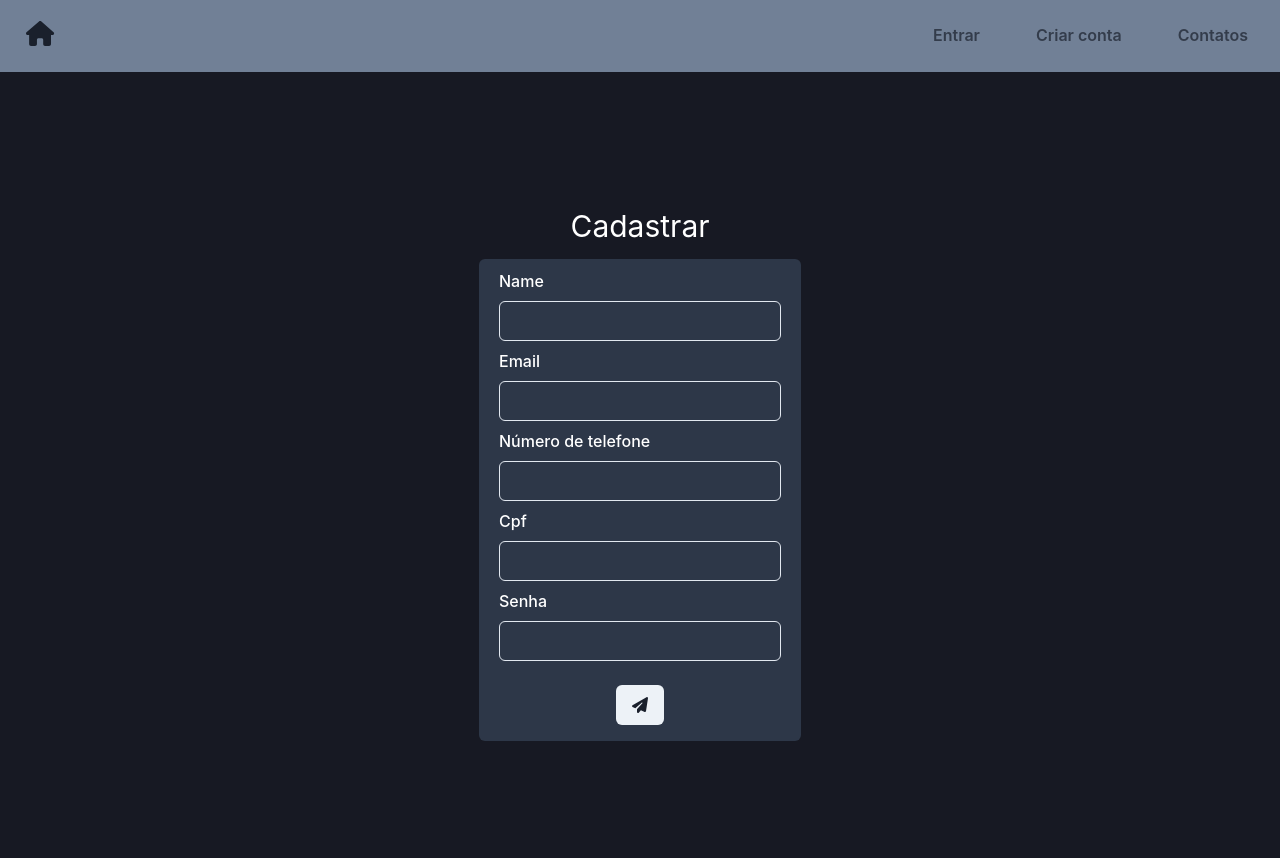
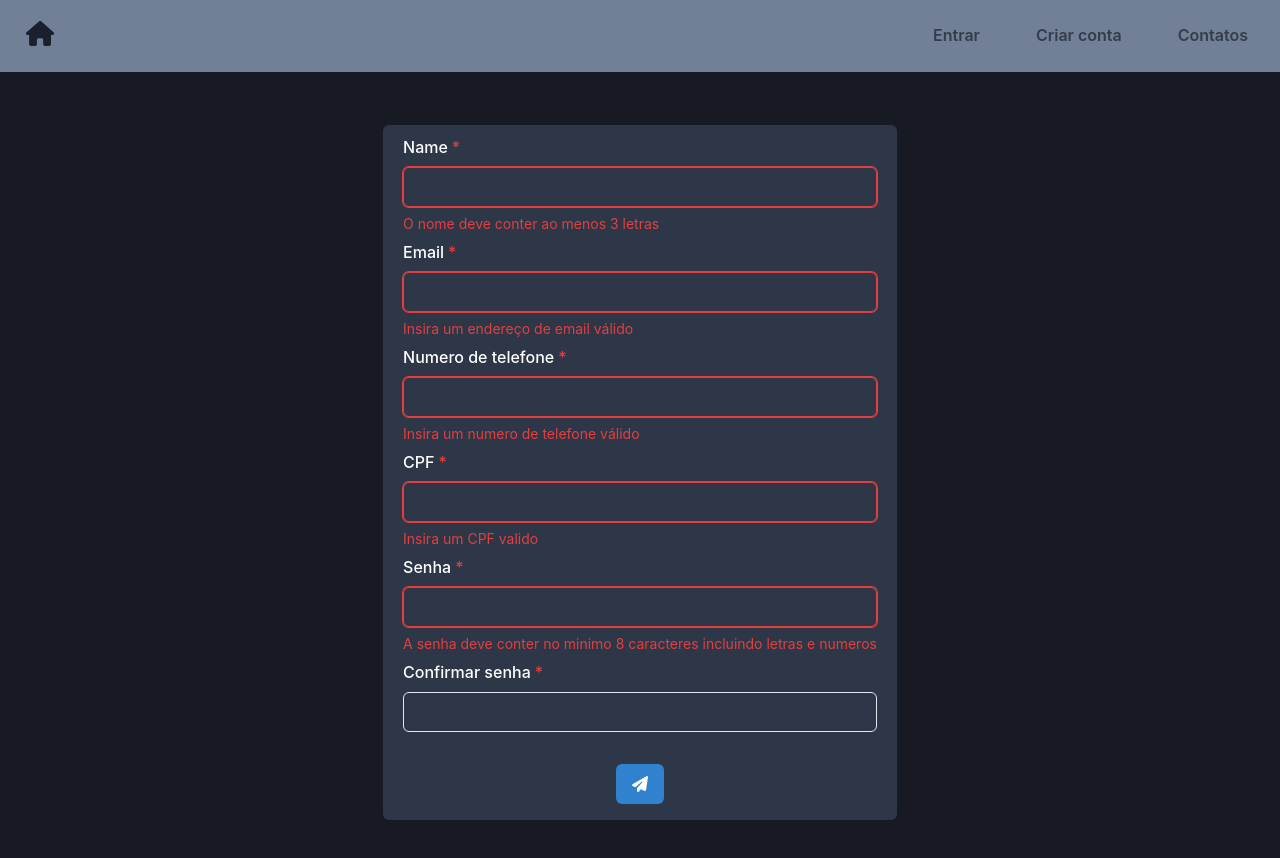
Before and after one commit to SuelytonThiago/form-project, a React (Vite) app: page /register in a window 1280 px wide. Shown: the top 858 px of the page. Built offline with nearby package versions, Linux system fonts and the light colour scheme.

Commit message:
updating project

```diff
--- a/src/App.jsx
+++ b/src/App.jsx
@@ -7,6 +7,7 @@ import { faEnvelope } from '@fortawesome/free-solid-svg-icons';
 import { faUser } from '@fortawesome/free-solid-svg-icons';
 import {Flex} from'@chakra-ui/react';
 import Navbar from './components/Navbar.jsx'
+import { Box } from '@chakra-ui/react';
 
 function App() {
 
--- a/src/router/Cadastro.jsx
+++ b/src/router/Cadastro.jsx
@@ -10,9 +10,14 @@ import {
     Input,
     Button,
     useToast,
+    Heading,
+    Text,
+    FormErrorMessage,
+    FormHelperText,
 } from '@chakra-ui/react';
 
 import { useNavigate } from 'react-router-dom';
+
 
 import axios from 'axios';
 
@@ -22,14 +27,57 @@ const Cadastro = () => {
     const toast = useToast();
     const navigate = useNavigate();
 
-    const [name, setName] = useState("");
-    const [email, setEmail] = useState("");
-    const [cpf, setCpf] = useState("");
-    const [contactNumber, setContactNumber] = useState("");
-    const [password, setPassword] = useState("");
+    const [values, setValues] = useState({
+        name: '',
+        email: '',
+        cpf: '',
+        contactNumber: '',
+        password: '',
+        confirmPassword: '',
+    });
 
-    const addPost = async() => {
-        const user = {name, email, contactNumber, cpf, password}
+    const [errors, setErrors] = useState({
+        name: '',
+        email: '',
+        cpf: '',
+        contactNumber: '',
+        password: '',
+        confirmPassword: '',
+    });
+
+    const calculateDigit = (numbers, multiplicator) => {
+        let total = 0;
+        for (let i = 0; i < numbers.length; i++) {
+            total += parseInt(numbers[i]) * multiplicator;
+            multiplicator--;
+        }
+        const rest = total % 11;
+        return rest > 1 ? rest : 0;
+    };
+
+    const validateName = values.name.length < 3 || !values.name ? true : false;
+
+    const validateEmail = /^[^\s@]+@[^\s@]+\.[^\s@]+$/.test(values.email) ? false : true;
+
+    const validateContactNumber = /^\d{11}$/.test(values.contactNumber) ? false: true;
+
+    const validatePassword = /^(?=.*[a-zA-Z])(?=.*\d).{8,}$/.test(values.password) ? false : true;
+
+    const validateConfirmPassword = values.confirmPassword !== values.password ? true : false;
+
+    const validateCpf = /^\d{11}$/.test(values.cpf) ? false: true;
+
+
+
+    const handleSubmit = async (e) => {
+            console.log('Formulário válido. Enviando...');
+            const user = {
+                name: values.name,
+                email: values.email,
+                contactNumber: values.contactNumber,
+                cpf: values.cpf,
+                password: values.password,
+            };
 
             try {
                 await axios.post(url, user);
@@ -39,12 +87,6 @@ const Cadastro = () => {
                     duration: 3000,
                     isClosable: true,
                 });
-
-            setName("");
-            setEmail("");
-            setCpf("");
-            setContactNumber("");
-            setPassword("");
                 navigate("/login");
             } catch (error) {
                 console.error("Erro ao cadastrar usuário:", error);
@@ -55,52 +97,116 @@ const Cadastro = () => {
                     duration: 3000,
                     isClosable: true,
                 });
+            };
     }
-    };
 
     return (
         <>
             <Flex direction="column" width='full' justify='center' align='center' bg="gray.900" overflowY="auto" height="100vh">
-                <Box color='white' fontSize='30px' mb='10px'>Cadastrar</Box>
                 <Flex direction="column" gap=".5rem" bg="gray.700" p="10px 20px 0px" borderRadius='md'>
-                    <FormControl color='white'>
+                    <FormControl color='white' isRequired isInvalid={validateName}>
                         <FormLabel color='white'>Name</FormLabel>
                         <Input
                             type='text'
-                        value={name}
-                        onChange={(e) => setName(e.target.value)}/>
+                            value={values.name}
+                            onChange={(e) => setValues((prevValues) => ({ ...prevValues, name: e.target.value }))} />
+                        {!validateName ? (
+                            <FormHelperText>
+                                Digite seu Nome
+                            </FormHelperText>
+                        ) : (
+                            <FormErrorMessage>
+                                O nome deve conter ao menos 3 letras
+                            </FormErrorMessage>
+                        )}
                     </FormControl>
-                    <FormControl color='white'>
+
+                    <FormControl color='white' isRequired isInvalid={validateEmail}>
                         <FormLabel color='white'>Email</FormLabel>
                         <Input
                             type='email'
-                        value={email}
-                        onChange={(e) => setEmail(e.target.value)}/>
+                            value={values.email}
+                            onChange={(e) => setValues((prevValues) => ({ ...prevValues, email: e.target.value }))} />
+                        {!validateEmail ? (
+                            <FormHelperText>
+                                Digite seu Email
+                            </FormHelperText>
+                        ) : (
+                            <FormErrorMessage>
+                                Insira um endereço de email válido
+                            </FormErrorMessage>
+                        )}
                     </FormControl>
-                    <FormControl color='white'>
-                        <FormLabel color='white'>Número de telefone</FormLabel>
+
+                    <FormControl color='white' isRequired isInvalid={validateContactNumber}>
+                        <FormLabel color='white'>Numero de telefone</FormLabel>
                         <Input
                             type='text'
-                        value={contactNumber}
-                        onChange={(e) => setContactNumber(e.target.value)}/>
+                            value={values.contactNumber}
+                            onChange={(e) => setValues((prevValues) => ({ ...prevValues, contactNumber: e.target.value }))} />
+                        {!validateContactNumber? (
+                            <FormHelperText>
+                                Digite seu numero de telefone
+                            </FormHelperText>
+                        ) : (
+                            <FormErrorMessage>
+                                Insira um numero de telefone válido
+                            </FormErrorMessage>
+                        )}
                     </FormControl>
-                    <FormControl color='white'>
-                        <FormLabel color='white'>Cpf</FormLabel>
+
+                    <FormControl color='white' isRequired isInvalid={validateCpf}>
+                        <FormLabel color='white'>CPF</FormLabel>
                         <Input
                             type='text'
-                        value={cpf}
-                        onChange={(e) => setCpf(e.target.value)}/>
+                            value={values.cpf}
+                            onChange={(e) => setValues((prevValues) => ({ ...prevValues, cpf: e.target.value }))} />
+                        {!validateCpf? (
+                            <FormHelperText>
+                                Digite o seu CPF
+                            </FormHelperText>
+                        ) : (
+                            <FormErrorMessage>
+                                Insira um CPF valido
+                            </FormErrorMessage>
+                        )}
                     </FormControl>
-                    <FormControl color='white'>
+
+                    <FormControl color='white' isRequired isInvalid={validatePassword}>
                         <FormLabel color='white'>Senha</FormLabel>
                         <Input
                             type='password'
-                        value={password}
-                        onChange={(e) => setPassword(e.target.value)}/>
+                            value={values.password}
+                            onChange={(e) => setValues((prevValues) => ({ ...prevValues, password: e.target.value }))} />
+                        {!validatePassword? (
+                            <FormHelperText>
+                            </FormHelperText>
+                        ) : (
+                            <FormErrorMessage>
+                                 A senha deve conter no minimo 8 caracteres incluindo letras e numeros
+                            </FormErrorMessage>
+                        )}
                     </FormControl>
-                    <Box textAlign='center'  padding='1rem'>
-                        <Button onClick={() => addPost()}>
-                            <FontAwesomeIcon icon={faPaperPlane}/>
+
+                    <FormControl color='white' isRequired isInvalid={validateConfirmPassword}>
+                        <FormLabel color='white'>Confirmar senha</FormLabel>
+                        <Input
+                            type='password'
+                            value={values.confirmPassword}
+                            onChange={(e) => setValues((prevValues) => ({ ...prevValues, confirmPassword: e.target.value }))} />
+                        {!validateConfirmPassword? (
+                            <FormHelperText>
+                            </FormHelperText>
+                        ) : (
+                            <FormErrorMessage>
+                                 A senha não coincidem
+                            </FormErrorMessage>
+                        )}
+                    </FormControl>
+
+                    <Box textAlign='center' padding='1rem'>
+                        <Button colorScheme='blue' onClick={handleSubmit}>
+                            <FontAwesomeIcon icon={faPaperPlane} />
                         </Button>
                     </Box>
                 </Flex>
--- a/src/router/Login.jsx
+++ b/src/router/Login.jsx
@@ -10,6 +10,8 @@ import {
     Input,
     Button,
     useToast,
+    Heading,
+    Text,
   } from '@chakra-ui/react'
 import axios from 'axios';
 
@@ -52,7 +54,11 @@ const Login = () => {
   return (
     <div>
         <Flex direction='column' width='full' justify='center' align='center' bg="gray.900" height="100vh">
-        <Box color='white' fontSize='30px' mb='10px'>Entrar</Box>
+            <Heading>
+                <Text  color='white' fontSize='30px' mb='10px'>
+                        Cadastro
+                </Text>
+            </Heading>
         <Flex direction="column" gap=".5rem" bg="gray.700" p="1.5rem" borderRadius='md' overflow='hidden'>
                 <FormControl color='white'>
                     <FormLabel color='white'>Email</FormLabel>
@@ -70,7 +76,7 @@ const Login = () => {
                 </FormControl>
 
                 <Box textAlign='center'  padding='1rem'>
-                    <Button onClick={() => login()}>
+                    <Button colorScheme='blue' onClick={() => login()}>
                         Entrar
                     </Button>
                 </Box>
@@ -82,6 +88,13 @@ const Login = () => {
                             }}>Criar conta
                         </Box>
                     </Link>
+                    <Link to="/register">
+                        <Box cursor='pointer' _hover={{
+                            color: 'blue.300',
+                            transition:'.3s'
+                            }}>Esqueceu sua senha?
+                        </Box>
+                    </Link>
                 </Flex>
             </Flex>
         </Flex>
```
Lines whose indentation alone changed are shown as unchanged.
